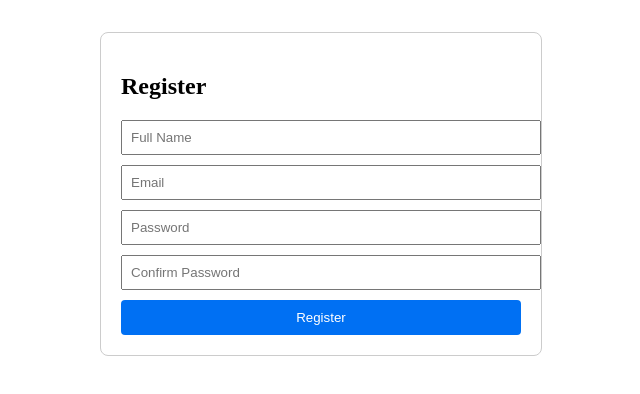
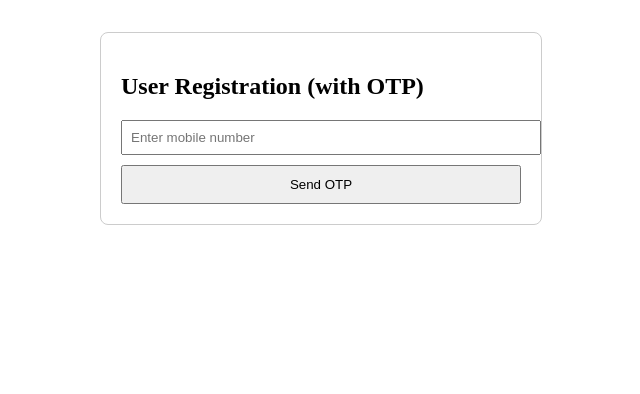
Before and after one commit to Ourwillxyz/Ourwill, a React (Create React App) app: page / in a window 1280 px wide. Shown: the top 394 px of the page, without its empty margins (319-959 px from the left). Built offline with nearby package versions, Linux system fonts and the light colour scheme.

Commit message:
Update App.js
Updated src/App.js V5

```diff
--- a/src/App.js
+++ b/src/App.js
@@ -1,58 +1,91 @@
 import React, { useState } from "react";
 
 export default function App() {
-  const [form, setForm] = useState({ name: "", email: "", password: "", confirmPassword: "" });
+  const [step, setStep] = useState(1);
+  const [mobile, setMobile] = useState("");
+  const [otp, setOtp] = useState("");
   const [message, setMessage] = useState("");
+  const [loading, setLoading] = useState(false);
 
-  function handleChange(e) {
-    setForm({ ...form, [e.target.name]: e.target.value });
-  }
-
-  async function handleSubmit(e) {
+  async function sendOtp(e) {
     e.preventDefault();
     setMessage("");
-    if (form.password !== form.confirmPassword) {
-      setMessage("Passwords do not match");
-      return;
-    }
+    setLoading(true);
     try {
-      // CHANGE THIS URL to your real backend registration endpoint!
-      const response = await fetch("https://your-backend.com/api/register", {
+      const response = await fetch("https://your-backend.com/api/send-otp", {
         method: "POST",
         headers: { "Content-Type": "application/json" },
-        body: JSON.stringify({
-          name: form.name,
-          email: form.email,
-          password: form.password
-        })
+        body: JSON.stringify({ mobile })
       });
-      if (!response.ok) throw new Error("Registration failed");
-      setMessage("Registration successful! You can now log in.");
-      setForm({ name: "", email: "", password: "", confirmPassword: "" });
+      if (!response.ok) throw new Error("Failed to send OTP");
+      setMessage("OTP sent! Please check your phone.");
+      setStep(2);
     } catch (err) {
       setMessage(err.message);
     }
+    setLoading(false);
+  }
+
+  async function verifyOtp(e) {
+    e.preventDefault();
+    setMessage("");
+    setLoading(true);
+    try {
+      const response = await fetch("https://your-backend.com/api/verify-otp", {
+        method: "POST",
+        headers: { "Content-Type": "application/json" },
+        body: JSON.stringify({ mobile, otp })
+      });
+      if (!response.ok) throw new Error("OTP verification failed");
+      setMessage("Registration successful!");
+      setStep(1);
+      setMobile("");
+      setOtp("");
+    } catch (err) {
+      setMessage(err.message);
+    }
+    setLoading(false);
   }
 
   return (
     <main style={{ maxWidth: 400, margin: "2em auto", padding: 20, border: "1px solid #ccc", borderRadius: 8 }}>
-      <h2>Register</h2>
-      <form onSubmit={handleSubmit}>
-        <div>
-          <input name="name" placeholder="Full Name" value={form.name} onChange={handleChange} required style={{ width: "100%", marginBottom: 10, padding: 8 }} />
-        </div>
-        <div>
-          <input name="email" type="email" placeholder="Email" value={form.email} onChange={handleChange} required style={{ width: "100%", marginBottom: 10, padding: 8 }} />
-        </div>
-        <div>
-          <input name="password" type="password" placeholder="Password" value={form.password} onChange={handleChange} required style={{ width: "100%", marginBottom: 10, padding: 8 }} />
-        </div>
-        <div>
-          <input name="confirmPassword" type="password" placeholder="Confirm Password" value={form.confirmPassword} onChange={handleChange} required style={{ width: "100%", marginBottom: 10, padding: 8 }} />
-        </div>
-        <button type="submit" style={{ width: "100%", padding: 10, background: "#0070f3", color: "white", border: "none", borderRadius: 4 }}>Register</button>
-      </form>
-      {message && <div style={{ marginTop: 10, color: message.includes("successful") ? "green" : "red" }}>{message}</div>}
+      <h2>User Registration (with OTP)</h2>
+      {step === 1 && (
+        <form onSubmit={sendOtp}>
+          <div>
+            <input
+              type="tel"
+              placeholder="Enter mobile number"
+              value={mobile}
+              onChange={e => setMobile(e.target.value)}
+              pattern="^\+?\d{10,15}$"
+              required
+              style={{ width: "100%", marginBottom: 10, padding: 8 }}
+            />
+          </div>
+          <button type="submit" disabled={loading} style={{ width: "100%", padding: 10 }}>
+            {loading ? "Sending..." : "Send OTP"}
+          </button>
+        </form>
+      )}
+      {step === 2 && (
+        <form onSubmit={verifyOtp}>
+          <div>
+            <input
+              type="text"
+              placeholder="Enter OTP"
+              value={otp}
+              onChange={e => setOtp(e.target.value)}
+              required
+              style={{ width: "100%", marginBottom: 10, padding: 8 }}
+            />
+          </div>
+          <button type="submit" disabled={loading} style={{ width: "100%", padding: 10 }}>
+            {loading ? "Verifying..." : "Verify OTP"}
+          </button>
+        </form>
+      )}
+      {message && <div style={{ marginTop: 10, color: message.includes("successful") ? "green" : "blue" }}>{message}</div>}
     </main>
   );
 }
```
